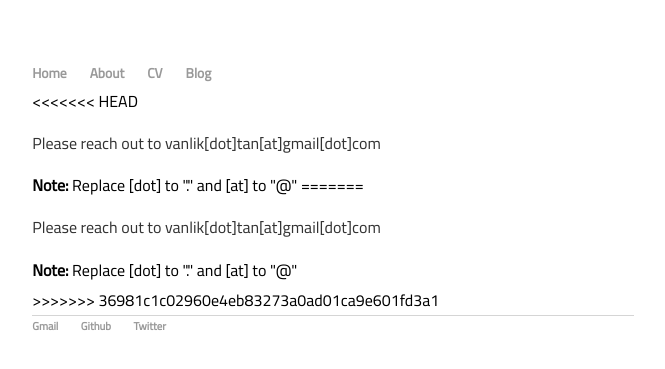
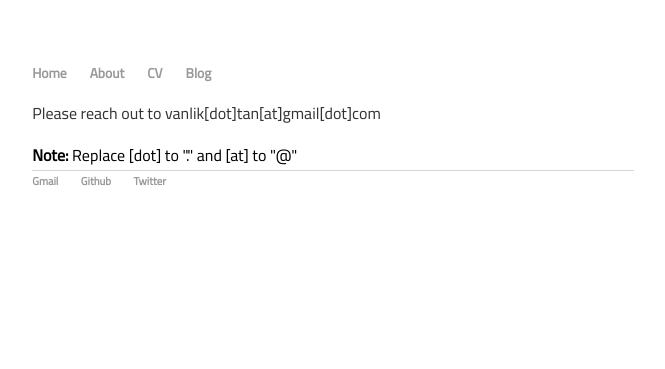
Before and after one commit to Vanlik/v-lik, a Jekyll site: the page built from cv/index.html, in a window 1280 px wide. Shown: the top 369 px of the page, without its empty margins (307-972 px from the left). Built offline with Jekyll 4.4.1, drawn with Linux system fonts in a browser that asks for light colours.

Commit message:
Update index.html

```diff
--- a/cv/index.html
+++ b/cv/index.html
@@ -2,14 +2,5 @@
 layout: default
 ---
 
-<<<<<<< HEAD
 <p> Please reach out to vanlik[dot]tan[at]gmail[dot]com</p>
 <strong> Note: </strong> Replace [dot] to "." and [at] to "@"
-
-
-=======
-<p> Please reach out to vanlik[dot]tan[at]gmail[dot]com </p>
-<div>
-<strong> Note: </strong> Replace [dot] to "." and [at] to "@"
-</div>
->>>>>>> 36981c1c02960e4eb83273a0ad01ca9e601fd3a1
```
